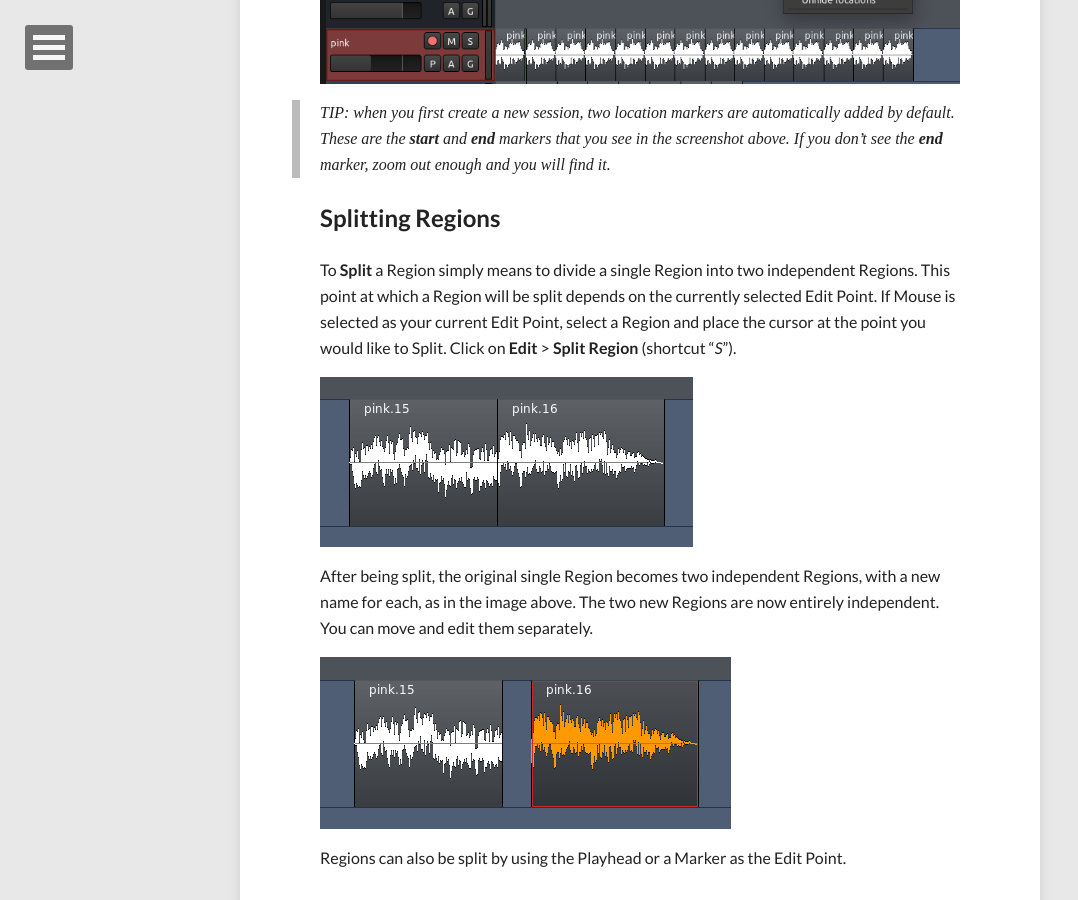
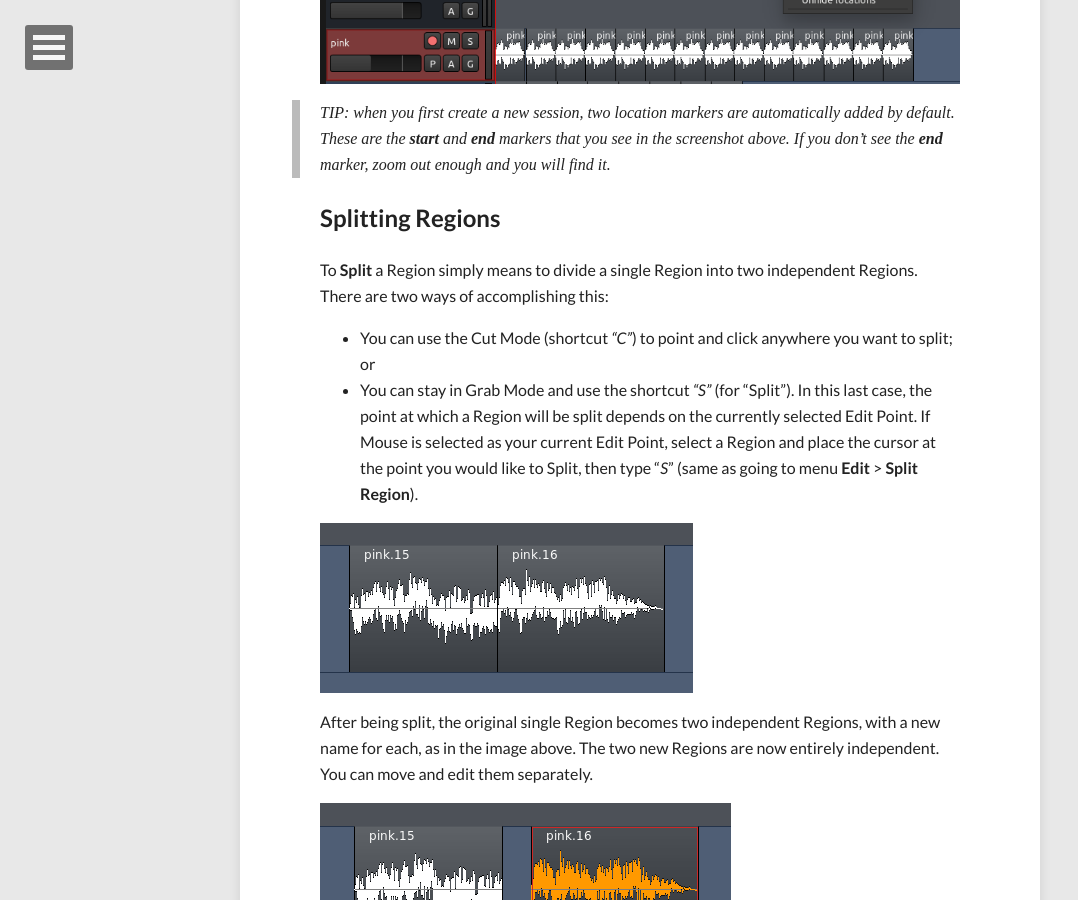
Before and after one commit to brunoruviaro/ardour4-tutorial, a Jekyll site: the page built from _posts/2014-08-23-working-with-regions.md, in a window 1280 px wide and 900 px high, scrolled down 4013 px. Shown: the whole window, without its empty margins (0-1078 px from the left). Built offline with Jekyll 4.4.1, drawn with Linux system fonts in a browser that asks for light colours; nearby versions of some CDN libraries; some of the changed text lies outside the part shown.

Commit message:
Include CUT MODE info for splitting regions

```diff
--- a/_posts/2014-08-23-working-with-regions.md
+++ b/_posts/2014-08-23-working-with-regions.md
@@ -144,11 +144,13 @@ markers that you see in the screenshot above. If you don't see the
 ## Splitting Regions
 
 To **Split** a Region simply means to divide a single Region into two
-independent Regions. This point at which a Region will be split depends
+independent Regions. There are two ways of accomplishing this:
+
+* You can use the Cut Mode (shortcut *"C"*) to point and click anywhere you want to split; or
+* You can stay in Grab Mode and use the shortcut *"S"* (for "Split"). In this last case, the point at which a Region will be split depends
 on the currently selected Edit Point. If Mouse is selected as your
 current Edit Point, select a Region and place the cursor at the point
-you would like to Split. Click on **Edit** > **Split Region** (shortcut
-"*S*").
+you would like to Split, then type "*S*" (same as going to menu **Edit** > **Split Region**).
 
 ![Split]({{ site.url }}/images/Ardour4_Split_Region.png)
 
```
